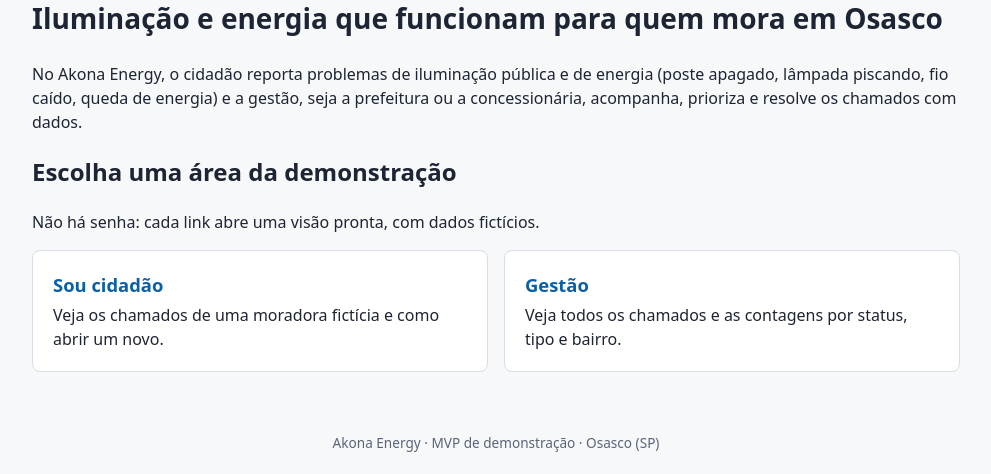
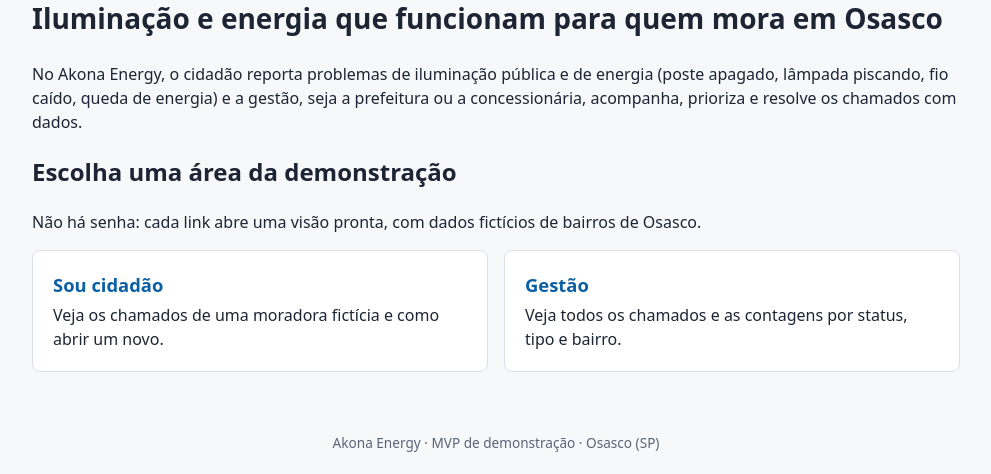
Before and after one commit to JoaoLucasYudi/akona-energy-devops, a FastAPI app: page / in a window 1280 px wide. Shown: the part 142-616 px from the top of the page, without its empty margins (144-1135 px from the left). Run offline with FastAPI, Linux system fonts and the light colour scheme.

Commit message:
feat: cita os bairros de Osasco na home (teste do deploy do E5)
Co-Authored-By: Claude Opus 5.5 <noreply@anthropic.com>

```diff
--- a/app/templates/home.html
+++ b/app/templates/home.html
@@ -11,7 +11,7 @@
 
 <section>
   <h2>Escolha uma área da demonstração</h2>
-  <p>Não há senha: cada link abre uma visão pronta, com dados fictícios.</p>
+  <p>Não há senha: cada link abre uma visão pronta, com dados fictícios de bairros de Osasco.</p>
   <div class="cartoes">
     <a class="cartao" href="/chamados">
       <strong>Sou cidadão</strong>
```
